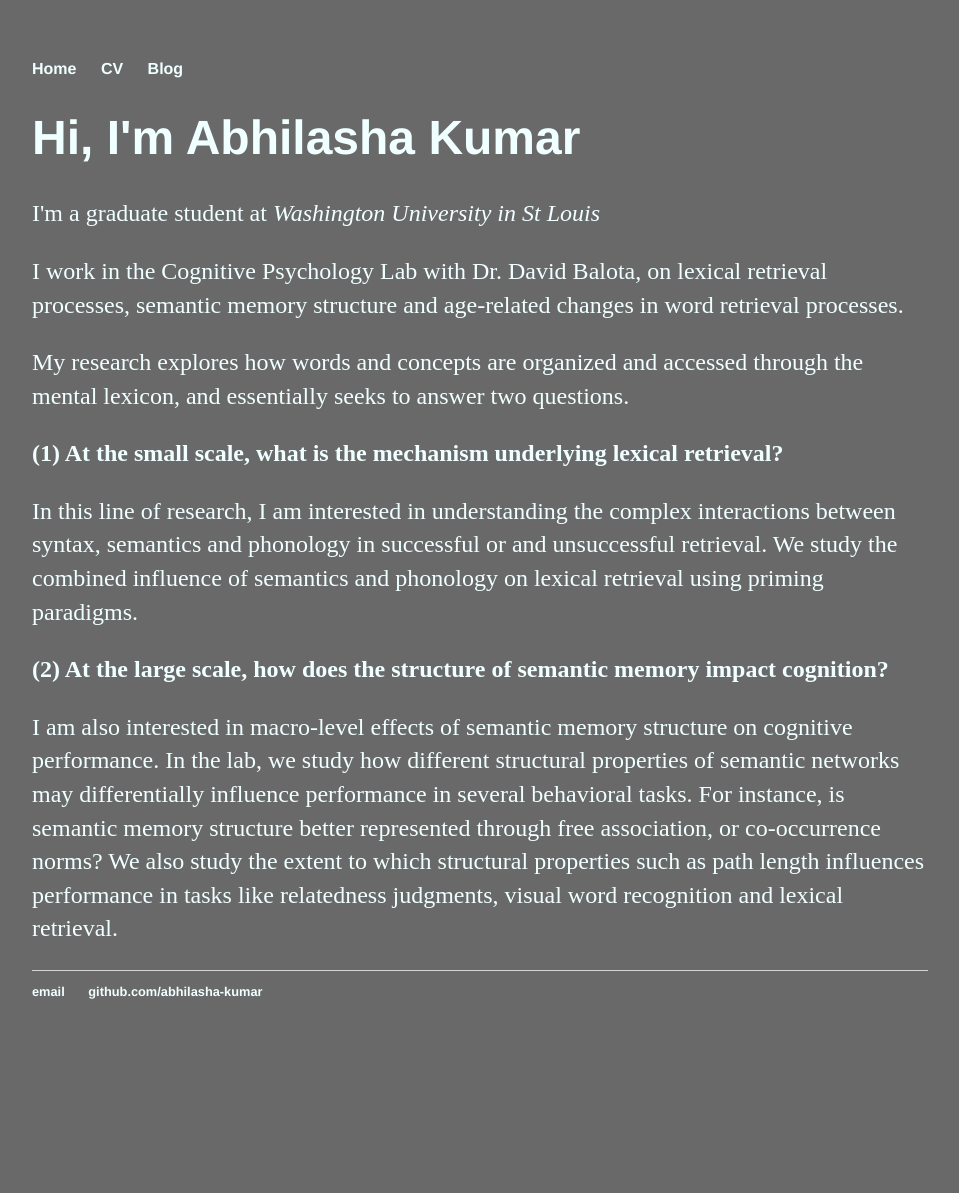
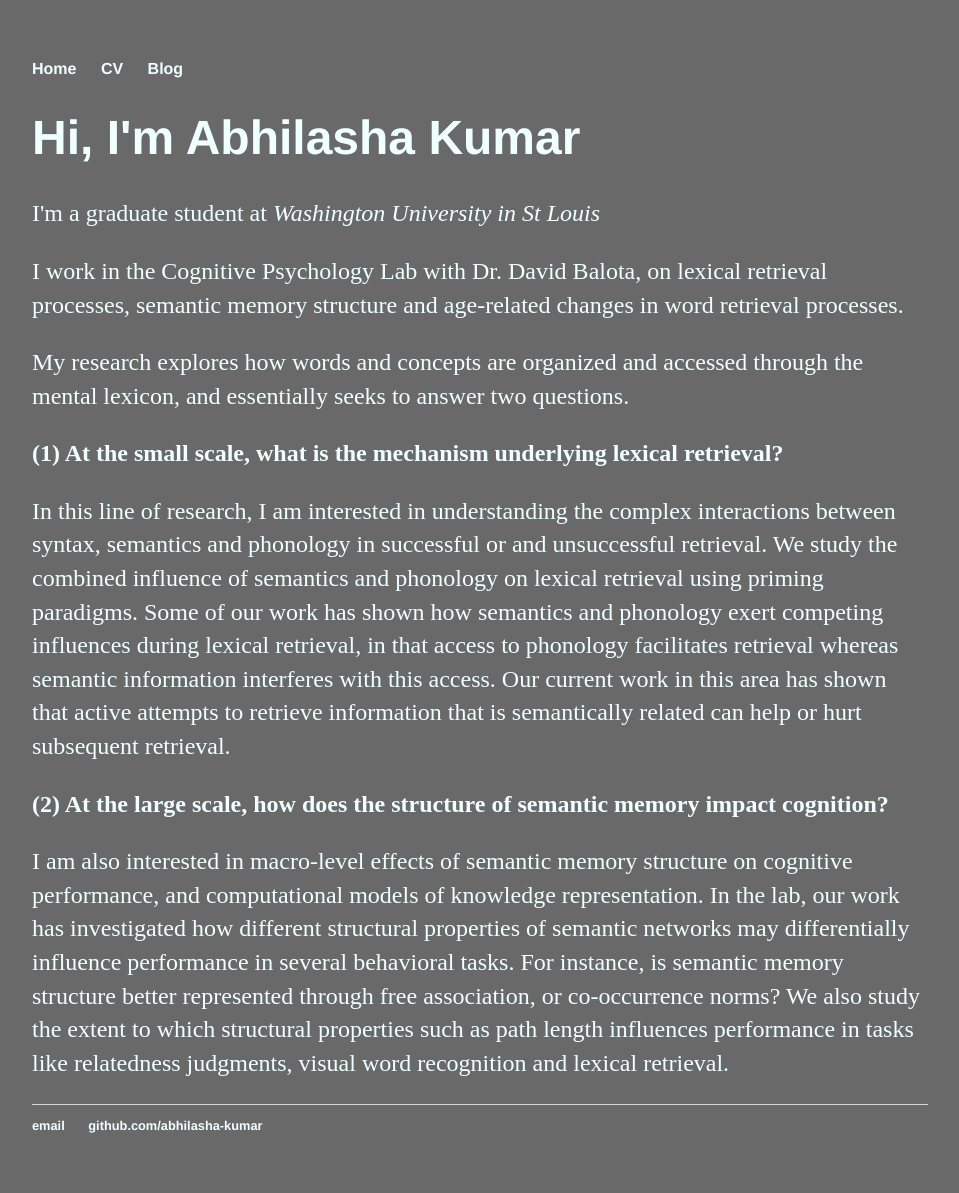
Before and after one commit to abhilasha-kumar/abhilasha-kumar.github.io, a Jekyll site: the page built from index.html, in a window 1280 px wide. Shown: the whole page, without its empty margins (160-1119 px from the left). Built offline with Jekyll 4.4.1, drawn with Linux system fonts in a browser that asks for light colours; before the commit the page ends 1059 px from its top, so only the background shows below that.

Commit message:
Update index.html

```diff
--- a/index.html
+++ b/index.html
@@ -8,8 +8,8 @@ title: Abhilasha Kumar
 <p> I work in the <a href="http://psychnet.wustl.edu/coglab/" target="_blank">Cognitive Psychology Lab</a> with Dr. David Balota, on lexical retrieval processes, semantic memory structure and age-related changes in word retrieval processes. </p>
 <p> My research explores how words and concepts are organized and accessed through the mental lexicon, and essentially seeks to answer two questions. </p>
 	<p> <strong> (1) At the small scale, what is the mechanism underlying lexical retrieval? </strong> </p>
-<p> 		In this line of research, I am interested in understanding the complex interactions between syntax, semantics and phonology in successful or and unsuccessful retrieval. We study the combined influence of semantics and phonology on lexical retrieval using priming paradigms.
+<p> 		In this line of research, I am interested in understanding the complex interactions between syntax, semantics and phonology in successful or and unsuccessful retrieval. We study the combined influence of semantics and phonology on lexical retrieval using priming paradigms. Some of our <a href="http://abhilashak.weebly.com/uploads/5/9/6/0/59603701/kumar_et_al._2019.pdf" target="_blank">work</a> has shown how semantics and phonology exert competing influences during lexical retrieval, in that access to phonology facilitates retrieval whereas semantic information interferes with this access. Our current <a href="https://www.researchgate.net/publication/330993360_Prime_Retrieval_Failure_Disrupts_Lexical_Retrieval_to_Definitions_in_Younger_and_Older_Adults?_sg=kauzX3NUq-xgsAD35k2PCVVkSNNqabeWOxgELU5pqKw_qYJ078afuCd3SbmzHtPbpWtOlazYQRcC1bbDnMQxXgvgwV_ZApLZ2fDiGU-o.NPXQFexK-DYz0hc-JQDXSMPuqZSVF0qWNGMThfQSqHgfAqetx620RGraxdeV3ZlOTiZH408ossfjOrtdusruFw" target="_blank">work</a> in this area has shown that active attempts to retrieve information that is semantically related can help or hurt subsequent retrieval.
 <p> <strong> (2) At the large scale, how does the structure of semantic memory impact cognition? </strong> </p>
-<p>		I am also interested in macro-level effects of semantic memory structure on cognitive performance. In the lab, we study how different structural properties of semantic networks may differentially influence performance in several behavioral tasks. For instance, is semantic memory structure better represented through free association, or co-occurrence norms? We also study the extent to which structural properties such as path length influences performance in tasks like relatedness judgments, visual word recognition and lexical retrieval.
+<p>		I am also interested in macro-level effects of semantic memory structure on cognitive performance, and computational models of knowledge representation. In the lab, our <a href="http://abhilashak.weebly.com/uploads/5/9/6/0/59603701/kumar_cogsci_2019.pdf" target="_blank">work</a> has investigated how different structural properties of semantic networks may differentially influence performance in several behavioral tasks. For instance, is semantic memory structure better represented through free association, or co-occurrence norms? We also study the extent to which structural properties such as path length influences performance in tasks like relatedness judgments, visual word recognition and lexical retrieval.
 
 </div><!-- /.blurb -->
```
